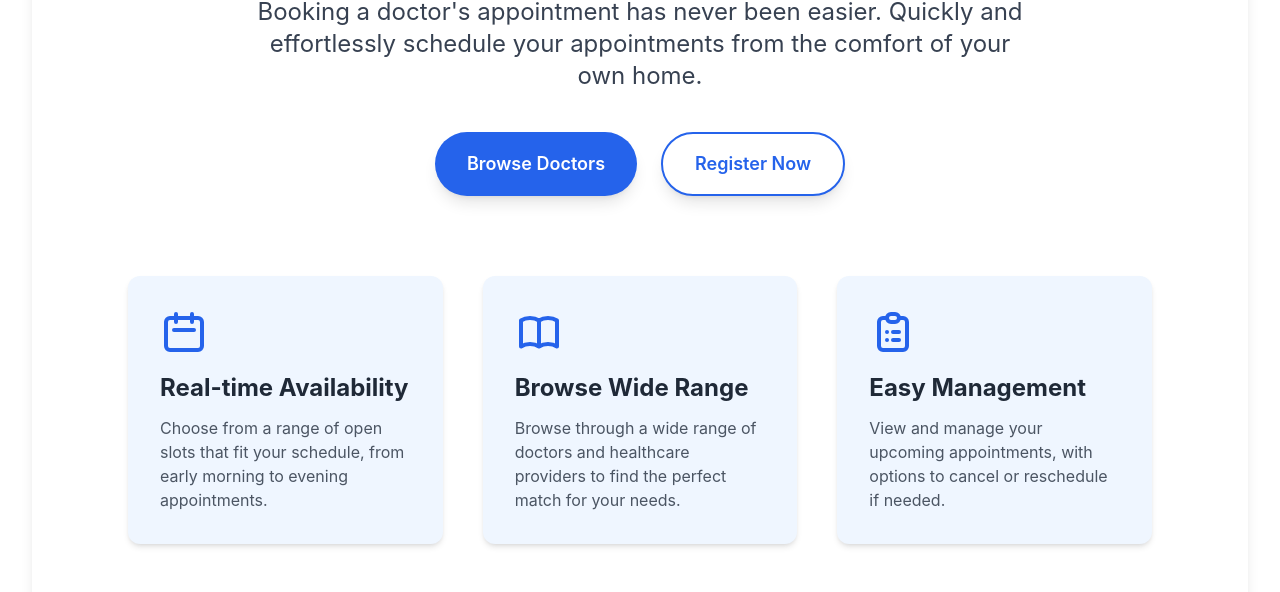
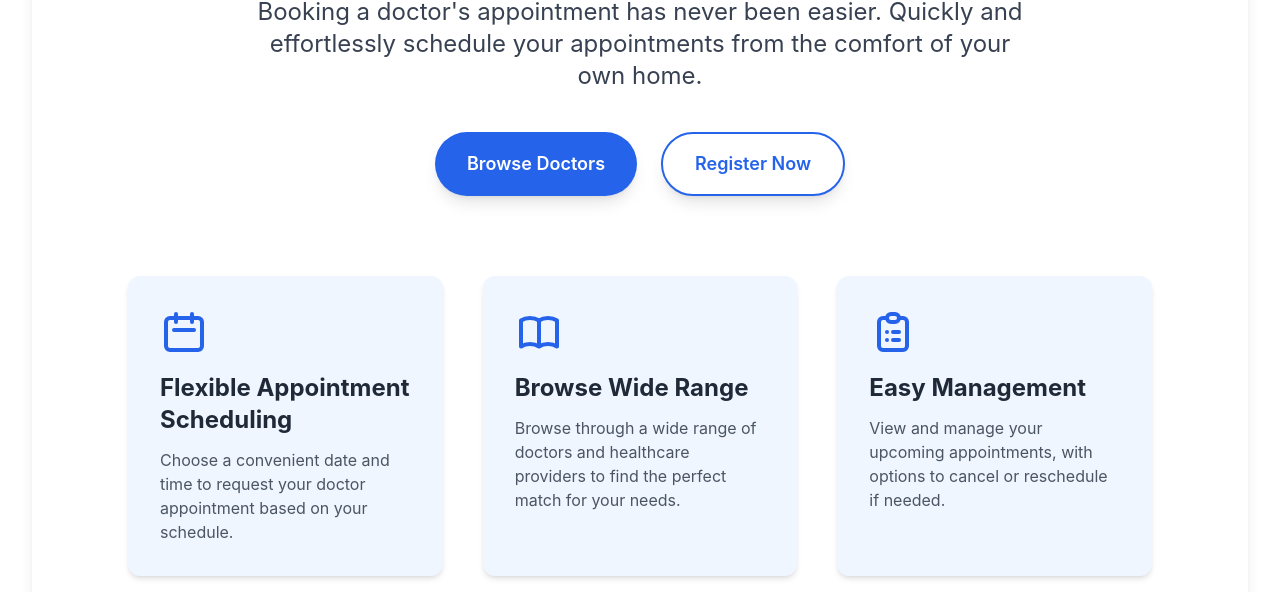
Before and after one commit to Sravanthi267/DocSpot-Seamless-Appointment-Booking-for-Health, a plain HTML site: page project.html in a window 1280 px wide. Shown: the part 360-952 px from the top of the page. Drawn offline with nearby package versions, Linux system fonts and the light colour scheme.

```diff
--- a/project.html
+++ b/project.html
@@ -122,8 +122,8 @@
             <div class="mt-20 grid md:grid-cols-3 gap-10 max-w-5xl">
                 <div class="bg-blue-50 p-8 rounded-xl shadow-md text-left hover-card-lift transition duration-300">
                     <svg class="w-12 h-12 text-blue-600 mb-4" fill="none" stroke="currentColor" viewBox="0 0 24 24" xmlns="http://www.w3.org/2000/svg"><path stroke-linecap="round" stroke-linejoin="round" stroke-width="2" d="M8 7V3m8 4V3m-9 8h10M5 21h14a2 2 0 002-2V7a2 2 0 00-2-2H5a2 2 0 00-2 2v12a2 2 0 002 2z"></path></svg>
-                    <h3 class="text-2xl font-bold text-gray-800 mb-3 hover:text-blue-700 transition duration-300">Real-time Availability</h3>
-                    <p class="text-gray-600">Choose from a range of open slots that fit your schedule, from early morning to evening appointments.</p>
+                    <h3 class="text-2xl font-bold text-gray-800 mb-3 hover:text-blue-700 transition duration-300">Flexible Appointment Scheduling</h3>
+                    <p class="text-gray-600">Choose a convenient date and time to request your doctor appointment based on your schedule.</p>
                 </div>
                 <div class="bg-blue-50 p-8 rounded-xl shadow-md text-left hover-card-lift transition duration-300">
                     <svg class="w-12 h-12 text-blue-600 mb-4" fill="none" stroke="currentColor" viewBox="0 0 24 24" xmlns="http://www.w3.org/2000/svg"><path stroke-linecap="round" stroke-linejoin="round" stroke-width="2" d="M12 6.253v13m0-13C10.832 5.477 9.246 5 7.5 5S4.168 5.477 3 6.253v13C4.168 18.477 5.754 18 7.5 18s3.332.477 4.5 1.253m0-13C13.168 5.477 14.754 5 16.5 5c1.747 0 3.332.477 4.5 1.253v13C19.832 18.477 18.246 18 16.5 18c-1.746 0-3.332.477-4.5 1.253"></path></svg>
```
